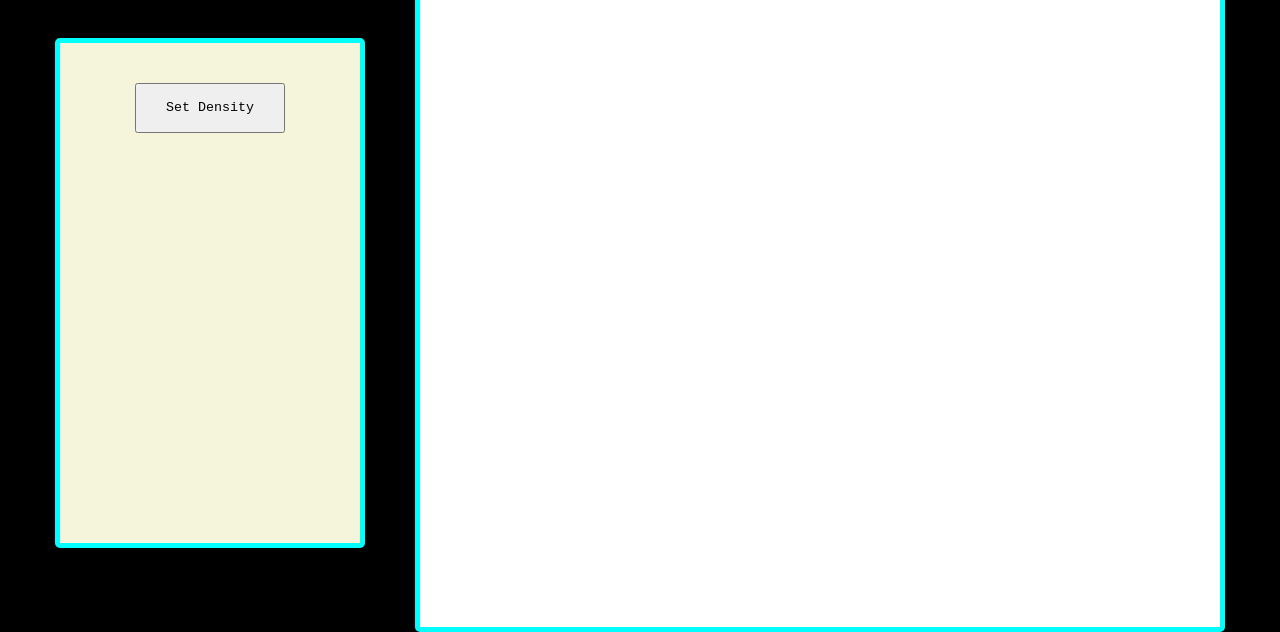
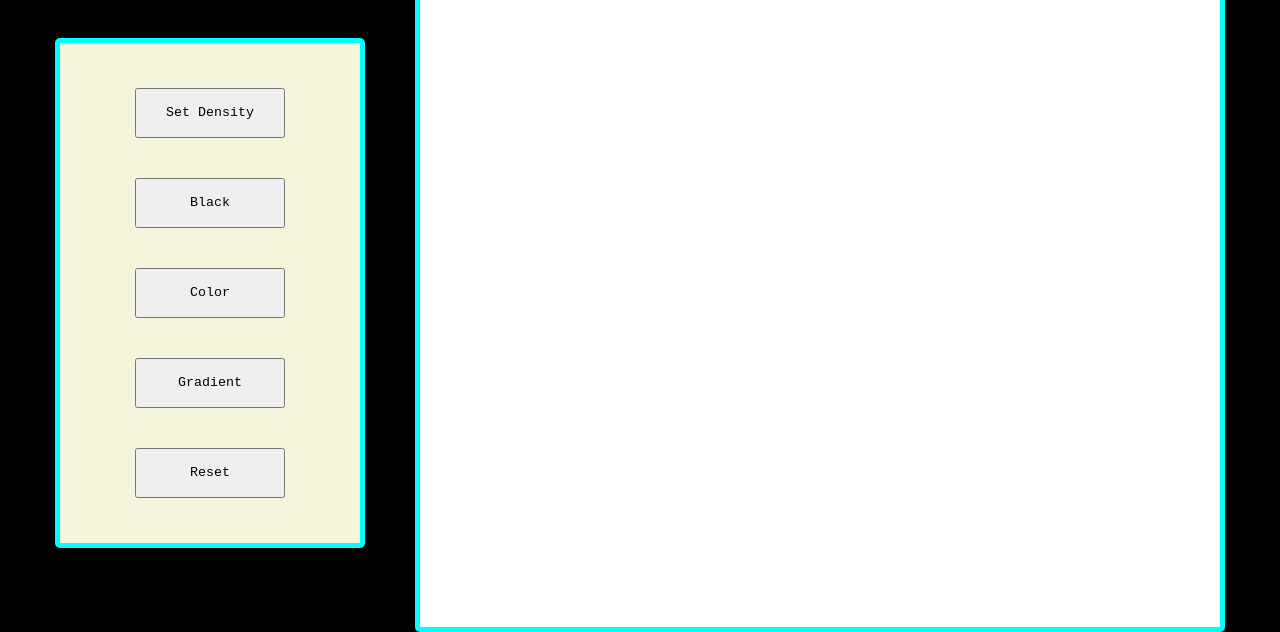
Before and after one commit to saif-alvi/etch-a-sketch, a plain HTML site: page index.html in a window 1280 px wide. Shown: the part 173-805 px from the top of the page. Drawn offline with Linux system fonts and the light colour scheme.

Commit message:
Add reset, gradient, color and black button to toolbar, no functionality

```diff
--- a/script.js
+++ b/script.js
@@ -12,14 +12,38 @@ const toolbar = document.createElement('div');
 
 
 const densityButton = document.createElement('button');
-densityButton.addEventListener('click',UpdateGrid);
+    densityButton.addEventListener('click',UpdateGrid);
     densityButton.classList.add("toolButton");
     densityButton.textContent = "Set Density";
+
+const blackButton = document.createElement('button');
+    blackButton.classList.add("toolButton");
+    blackButton.textContent = "Black";
+const colorButton = document.createElement('button');
+    colorButton.classList.add("toolButton");
+    colorButton.textContent = "Color";
+const gradientButton = document.createElement('button');
+    gradientButton.classList.add("toolButton");
+    gradientButton.textContent = "Gradient";
+const resetButton = document.createElement('button');
+    resetButton.addEventListener("click", () => {
+        const tiles = document.querySelectorAll(".tileRow");
+        tiles.forEach(tile => tile.classlist.remove(".colorBlack"));
+    })
+    resetButton.classList.add("toolButton");
+    resetButton.textContent = "Reset";
+
+
 
 body.insertBefore(infoContainer,container);
 infoContainer.append(title);
 infoContainer.append(toolbar);
 toolbar.appendChild(densityButton);
+toolbar.appendChild(blackButton);
+toolbar.appendChild(colorButton);
+toolbar.appendChild(gradientButton);
+toolbar.appendChild(resetButton);
+
 
 
 function UpdateGrid(){
@@ -27,10 +51,6 @@ function UpdateGrid(){
     let input = prompt('Please enter desired pixel density (Warning: This resets grid)');
     if (input === null) return;
     else if (Number.isNaN(+input)) alert("Must be a number!");
-
-
-
-
     else {
         const columnsToBeRemoved = document.querySelectorAll(".tileColumn");
         columnsToBeRemoved.forEach(column => container.removeChild(column));
--- a/style.css
+++ b/style.css
@@ -34,6 +34,7 @@ body{
     width: 300px;
     height: 500px;
     align-items: center;
+    justify-content: center;
 
 }
 
@@ -41,7 +42,7 @@ body{
     font-family: 'Courier New', Courier, monospace;
     height: 50px;
     width: 150px;
-    margin: 40px;
+    margin: 20px;
 }
 
 #container{
```
